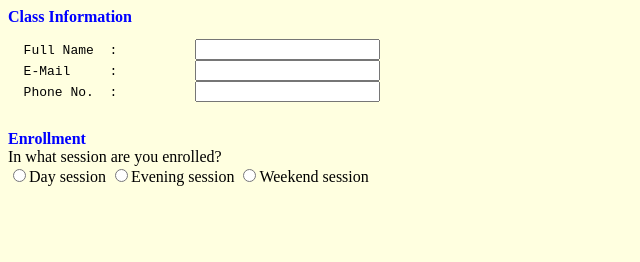
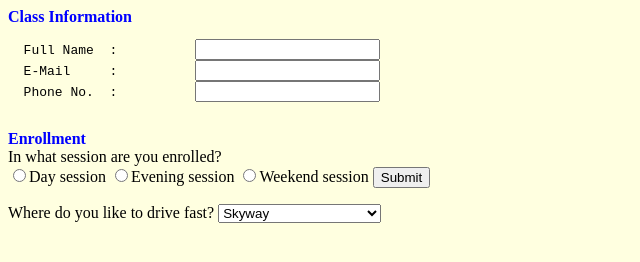
Before and after one commit to ianlouiedevera92/ianlouiedevera92.github.io, a plain HTML site: page activities/forms/forms.html in a window 1280 px wide. Shown: the whole page, without its empty margins (0-640 px from the left). Drawn offline with Linux system fonts and the light colour scheme.

Commit message:
added select tags

```diff
--- a/activities/forms/forms.html
+++ b/activities/forms/forms.html
@@ -22,7 +22,38 @@
     In what session are you enrolled?<br />
     <input type="radio" name="session" value="day" />Day session <input type="radio"
     name="session" value="evening" />Evening session <input type="radio" name="session"
-    value="weekend" />Weekend session
+    value="weekend" />Weekend session <input type="submit" />
+
+    <p>Where do you like to drive fast? <select name="year" size="1">
+      <option selected="selected">
+        Skyway
+      </option>
+
+      <option>
+        Subic airstrip
+      </option>
+
+      <option>
+        BRC
+      </option>
+
+      <option>
+        CIS
+      </option>
+
+      <option>
+        EDSA
+      </option>
+
+	  <option>
+        Commonwealth avenue
+      </option>
+
+	  <option>
+        Any open roads
+      </option>
+
+    </select></p>
   </form>
 </body>
 </html>
```
